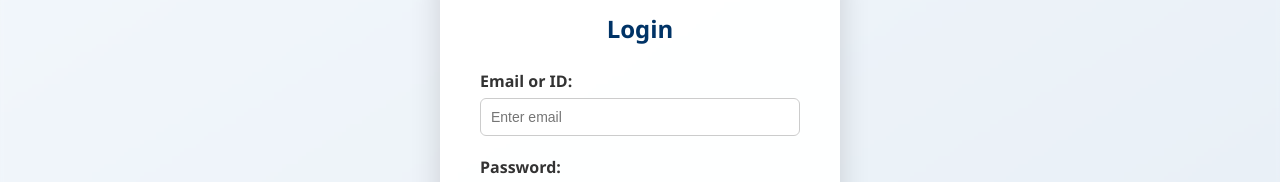
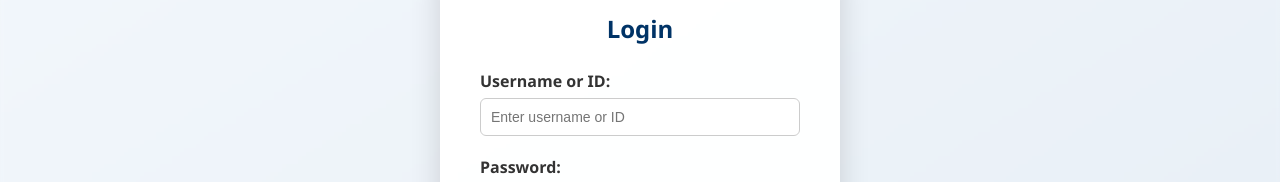
Before and after one commit to PattyMbua/mental-health-triage-system, a React (Create React App) app in the folder frontend/: page /login in a window 1280 px wide. Shown: the part 256-438 px from the top of the page. Built offline with nearby package versions, Linux system fonts and the light colour scheme.

Commit message:
new features

```diff
--- a/frontend/src/App.js
+++ b/frontend/src/App.js
@@ -8,19 +8,21 @@ import ScheduleAppointment from './components/ScheduleAppointment';
 import Navbar from './components/Navbar';
 import Home from './pages/Home';
 import Resources from './pages/Resources';
+import AssessmentForm from './components/AssessmentForm';
 
 function App() {
   return (
     <Router>
       <Navbar />
       <Routes>
-        <Route path="/" element={<Home />} /> {/* ✅ Set Home as default */}
-        <Route path="/login" element={<Login />} /> {/* ✅ Route Login correctly */}
+        <Route path="/" element={<Home />} /> {/* Home as default */}
+        <Route path="/login" element={<Login />} />
         <Route path="/student-dashboard" element={<DashboardStudent />} />
         <Route path="/mentor-dashboard" element={<DashboardMentor />} />
         <Route path="/psychologist-dashboard" element={<DashboardPsychologist />} />
         <Route path="/schedule" element={<ScheduleAppointment />} />
         <Route path="/resources" element={<Resources />} />
+        <Route path="/assessment" element={<AssessmentForm />} />
       </Routes>
     </Router>
   );
--- a/frontend/src/pages/DashboardStudent.js
+++ b/frontend/src/pages/DashboardStudent.js
@@ -1,12 +1,13 @@
 // src/components/DashboardStudent.js
 import React, { useEffect, useState } from 'react';
+import { Link } from 'react-router-dom';
 import './Dashboard.css'; // optional styling
 
 const DashboardStudent = () => {
   const [sessions, setSessions] = useState([]);
 
   useEffect(() => {
-    // Mock fetch from backend (replace with API call later)
+    // Mock fetch from backend (replace with real API call later)
     fetch('/mockBackend.json')
       .then((res) => res.json())
       .then((data) => {
@@ -31,9 +32,14 @@ const DashboardStudent = () => {
         ))}
       </ul>
 
-      <a href="/schedule" style={{ color: '#4682B4', textDecoration: 'underline' }}>
-        + Schedule a New Appointment
-      </a>
+      <div style={{ marginTop: '2em' }}>
+        <Link to="/schedule" style={{ color: '#4682B4', textDecoration: 'underline', marginRight: '2em' }}>
+          + Schedule a New Appointment
+        </Link>
+        <Link to="/assessment" style={{ color: '#4682B4', textDecoration: 'underline' }}>
+          + Take Self-Assessment
+        </Link>
+      </div>
     </div>
   );
 };
--- a/frontend/src/pages/Login.js
+++ b/frontend/src/pages/Login.js
@@ -3,7 +3,7 @@ import axios from 'axios';
 import './Login.css';
 
 const Login = () => {
-  const [email, setEmail] = useState('');
+  const [username, setUsername] = useState('');
   const [password, setPassword] = useState('');
   const [feedback, setFeedback] = useState('');
 
@@ -11,7 +11,7 @@ const Login = () => {
     e.preventDefault();
     try {
       const res = await axios.post('http://localhost:8000/api/auth/login/', {
-        username: email, // Django expects "username"
+        username,
         password
       });
 
@@ -37,12 +37,12 @@ const Login = () => {
     <div className="login-page">
       <form onSubmit={handleLogin}>
         <h2>Login</h2>
-        <label>Email or ID:</label>
+        <label>Username or ID:</label>
         <input
           type="text"
-          value={email}
-          onChange={(e) => setEmail(e.target.value)}
-          placeholder="Enter email"
+          value={username}
+          onChange={(e) => setUsername(e.target.value)}
+          placeholder="Enter username or ID"
         />
 
         <label>Password:</label>
```
Also changed, not shown: 2 other files (tests, documents, lock files or other folders).
